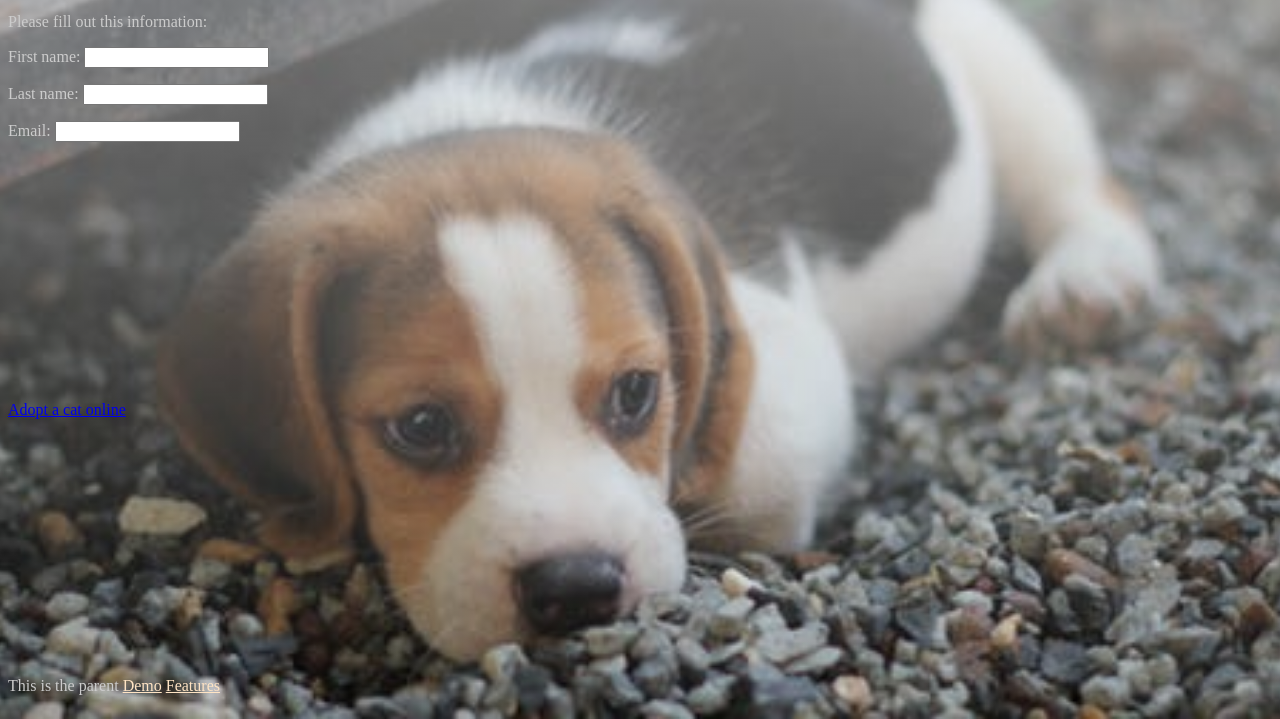
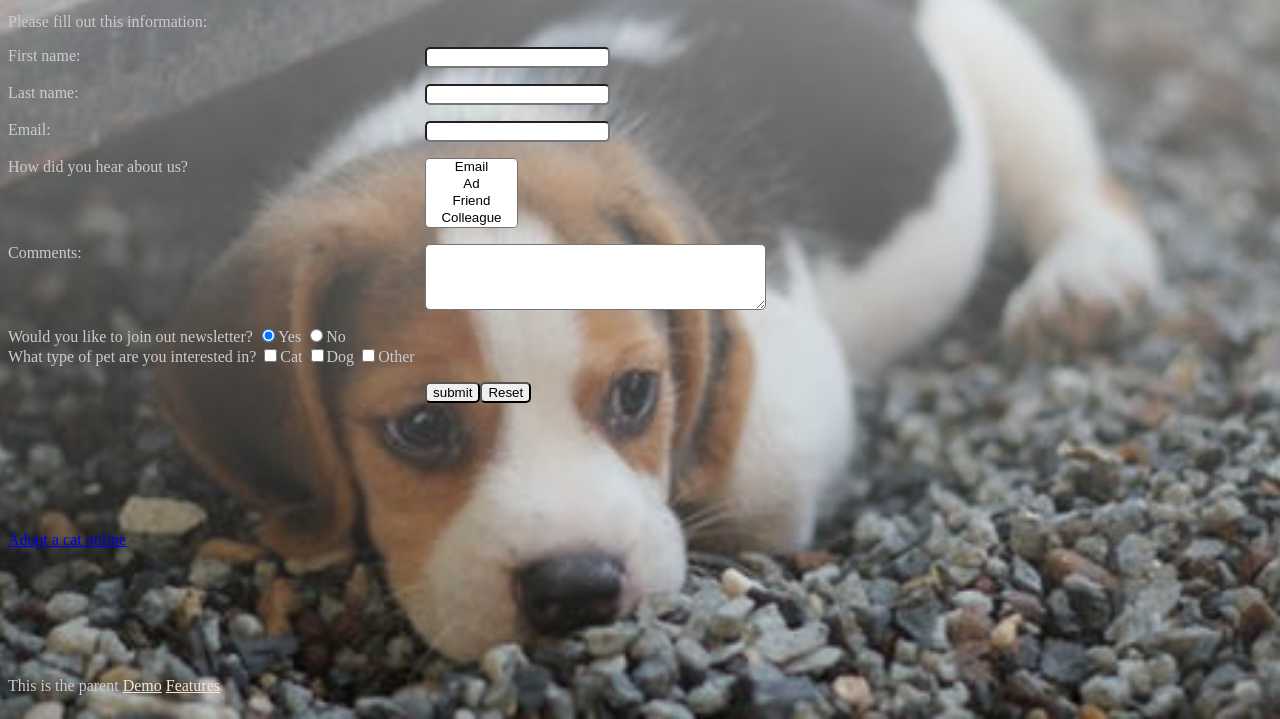
Before and after one commit to knesbit3/assignment4, a plain HTML site: page contact.html in a window 1280 px wide. Shown: the part 97-816 px from the top of the page. Drawn offline with Linux system fonts and the light colour scheme.

Commit message:
finished form

```diff
--- a/contact.html
+++ b/contact.html
@@ -22,10 +22,12 @@
 
     </header>
     <main>
-        <form>
+        <form action="thanks.html">
             <p> Please fill out this information:</p>
+            <p>
             <label for="Firstname">First name: </label>
             <input type="text" name="Firstname" id="firstname">
+            </p>
             <p>
                 <label for="Lastname">Last name: </label>
                 <input type="text" name="Lastname" id="Lastname">
@@ -36,15 +38,48 @@
             </p>
 
             <p>
+                <label for="how-you-heard"> How did you hear about us?</label>
+                <select name="how-you-heard" id="how-you-heard" multiple="true">
+                    <option value="email">Email</option>
+                    <option value="ad">Ad</option>
+                    <option value="friend">Friend</option>
+                    <option value="colleague">Colleague</option>
+                    <option value="web">Website</option>
+                    <option value="search">Google search</option>
+                </select>
+
+            </p>
+
+            <p>
+
+                <label for="comments">Comments:</label>
+                <textarea name="comments" id="comments" rows="4" cols="40"></textarea>
+            </p>
+
+<div class="radio-buttons">
+    <label for="join-newsletter"> Would you like to join out newsletter?</label>
+    <input type="radio" name="join-newsletter" value="Yes" checked>Yes
+    <input type="radio" name="join-newsletter" value="No">No
 
 
+            </div>
+            <div class="checkboxs">
+            <label for="type-of-pet"> What type of pet are you interested in?</label>
+            <input type="checkbox" name="type-of-pet" value="Cat">Cat
+            <input type="checkbox" name="type-of-pet" value="Dog">Dog
 
+            <input type="checkbox" name="type-of-pet" value="Other">Other
 
+            <p>
+                <label></label>
+                <input type="submit" value="submit">
+                <input type="Reset" value="Reset">
                 </p>
 
 
 
 
+            </div>
 
         </form>
 
--- a/css/styles.css
+++ b/css/styles.css
@@ -76,3 +76,20 @@ main {
     display: flex;
     flex-direction: column;
 }
+
+form p {
+    display: flex;
+    margin-bottom: 1em;
+
+}
+form label {
+    flex-basis:33%;
+}
+Form input,textarea, select {*/
+    flex:1
+    margin: 0 em;
+    border-radius: 5px
+}
+form select {
+    text-align: center;
+}
```
Also changed, not shown: thanks.html (added, +28 -0 lines). Lines whose indentation alone changed are shown as unchanged.
